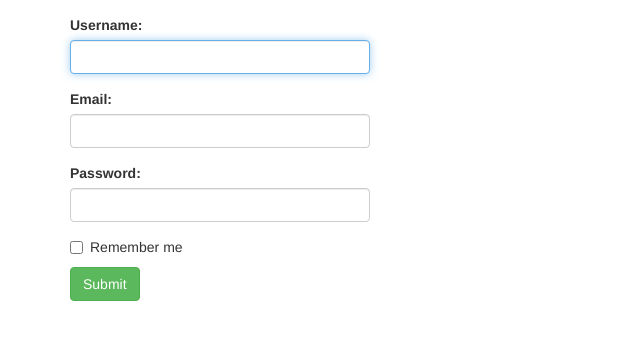
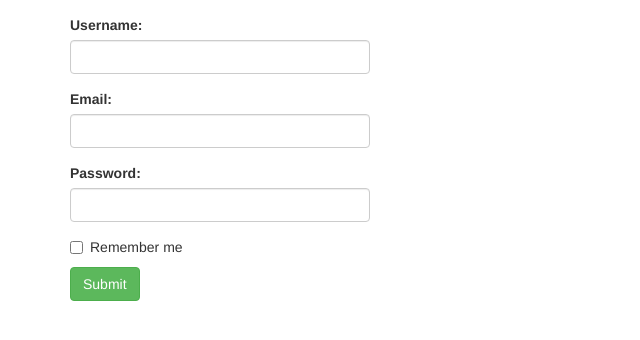
Before and after one commit to espython/signUpApp, a website: page signup.html in a window 1280 px wide. Shown: the whole page, without its empty margins (0-640 px from the left). Drawn offline with nearby package versions, Linux system fonts and the light colour scheme.

Commit message:
final working front end

```diff
--- a/public/js/script.js
+++ b/public/js/script.js
@@ -1,8 +1,4 @@
-$(document).ready(
-    function setup() {
-        var textInput;
-        textInput = document.getElementById('username');
-        textInput.focus();
-    });
-window.addEventListener('load', setup, false);
-console.log('focus');
+$(document).ready(function() {
+
+    console.log("hi");
+});
```
Also changed, not shown: signup.html (+1 -1 lines).
